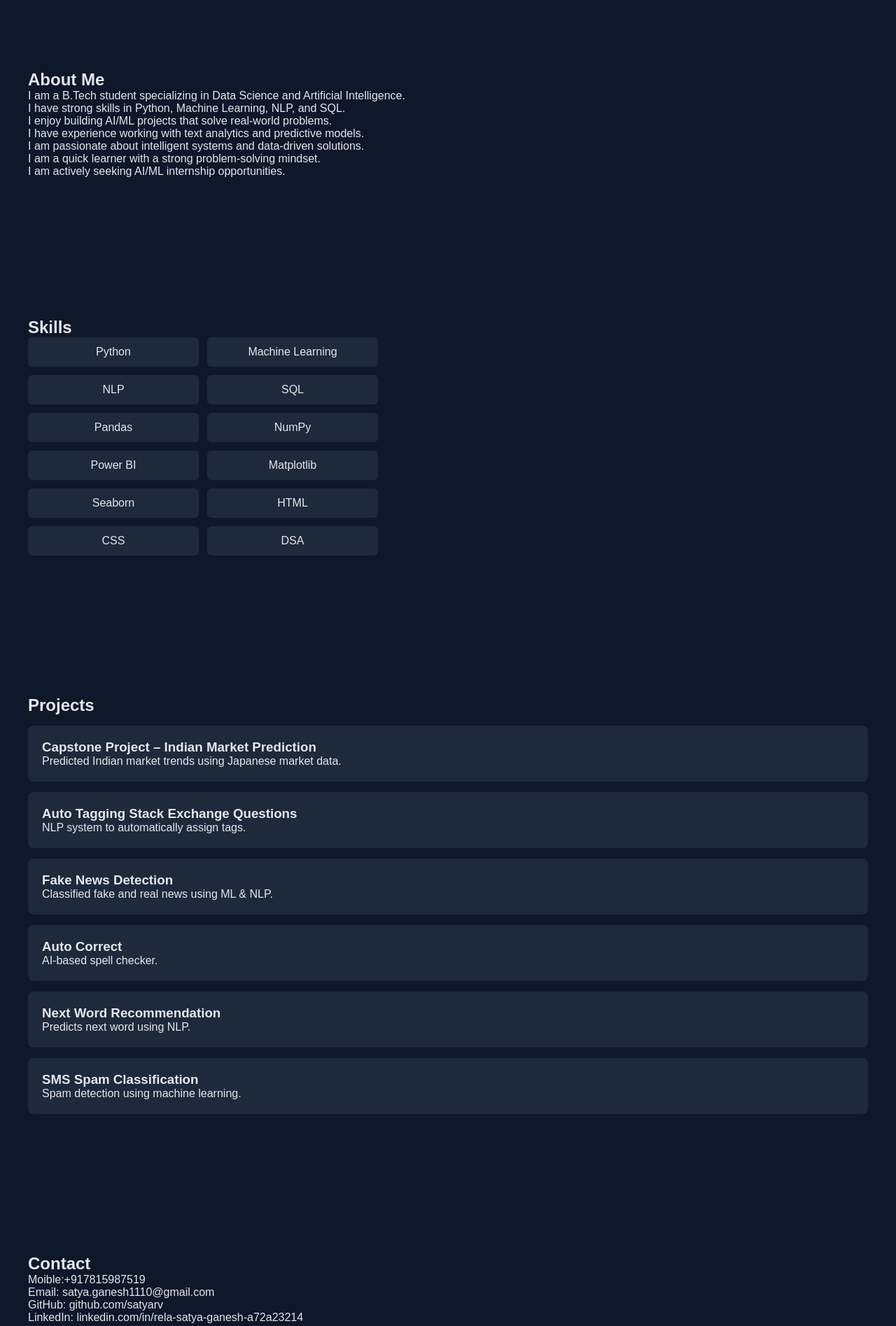
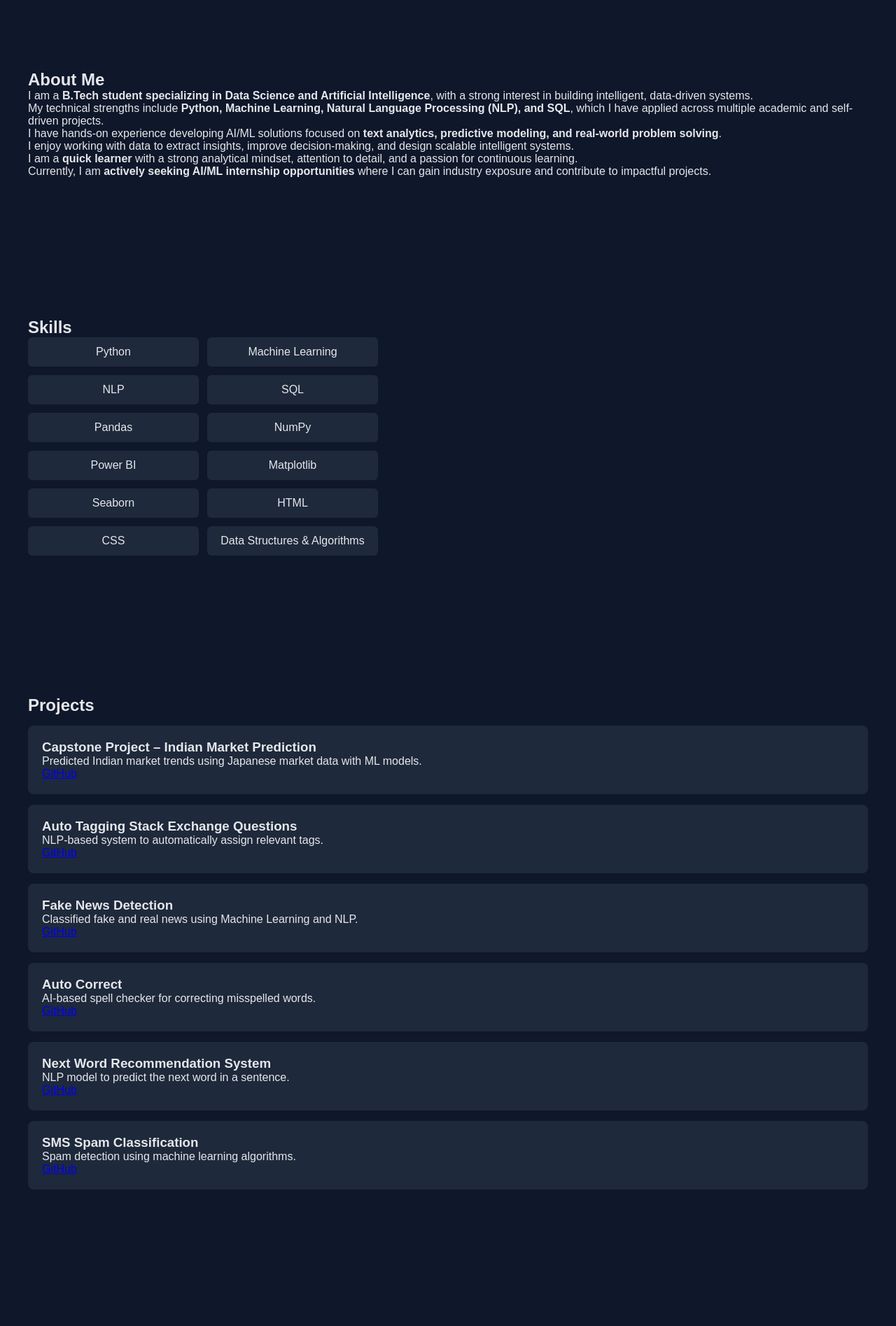
Before and after one commit to satyarv/Portfolio, a plain HTML site: page index.html in a window 1280 px wide. Shown: the part 800-2695 px from the top of the page at 70% size. Drawn offline with Linux system fonts and the light colour scheme.

Commit message:
Update index.html

```diff
--- a/index.html
+++ b/index.html
@@ -2,12 +2,13 @@
 <html lang="en">
 <head>
   <meta charset="UTF-8">
-  <title>R Satya Ganesh | Portfolio</title>
+  <title>R Satya Ganesh | AI/ML Portfolio</title>
   <meta name="viewport" content="width=device-width, initial-scale=1.0">
   <link rel="stylesheet" href="style.css">
 </head>
 <body>
 
+<!-- NAVBAR -->
 <nav>
   <h2 class="logo">Satya</h2>
   <ul>
@@ -20,27 +21,53 @@
 </nav>
 
 <!-- HERO -->
-<section id="home" class="hero reveal">
+<section id="home" class="hero">
   <h1>Hello, I'm <span>R Satya Ganesh</span></h1>
-  <h3 class="typing"></h3>
-  <a href="#projects" class="btn">Explore My Work</a>
+  <h3 id="typing"></h3>
+  <a href="#projects" class="btn">View Projects</a>
 </section>
 
 <!-- ABOUT -->
-<section id="about" class="reveal">
+<section id="about" class="reveal about-section">
   <h2>About Me</h2>
-  <p>I am a B.Tech student specializing in Data Science and Artificial Intelligence.</p>
-  <p>I have strong skills in Python, Machine Learning, NLP, and SQL.</p>
-  <p>I enjoy building AI/ML projects that solve real-world problems.</p>
-  <p>I have experience working with text analytics and predictive models.</p>
-  <p>I am passionate about intelligent systems and data-driven solutions.</p>
-  <p>I am a quick learner with a strong problem-solving mindset.</p>
-  <p>I am actively seeking AI/ML internship opportunities.</p>
+
+  <div class="about-box">
+    <p>
+      I am a <strong>B.Tech student specializing in Data Science and Artificial Intelligence</strong>,
+      with a strong interest in building intelligent, data-driven systems.
+    </p>
+
+    <p>
+      My technical strengths include <strong>Python, Machine Learning, Natural Language Processing (NLP), and SQL</strong>,
+      which I have applied across multiple academic and self-driven projects.
+    </p>
+
+    <p>
+      I have hands-on experience developing AI/ML solutions focused on
+      <strong>text analytics, predictive modeling, and real-world problem solving</strong>.
+    </p>
+
+    <p>
+      I enjoy working with data to extract insights, improve decision-making,
+      and design scalable intelligent systems.
+    </p>
+
+    <p>
+      I am a <strong>quick learner</strong> with a strong analytical mindset,
+      attention to detail, and a passion for continuous learning.
+    </p>
+
+    <p>
+      Currently, I am <strong>actively seeking AI/ML internship opportunities</strong>
+      where I can gain industry exposure and contribute to impactful projects.
+    </p>
+  </div>
 </section>
 
 <!-- SKILLS -->
 <section id="skills" class="reveal">
   <h2>Skills</h2>
+
   <div class="skills-grid">
     <span>Python</span>
     <span>Machine Learning</span>
@@ -53,7 +80,7 @@
     <span>Seaborn</span>
     <span>HTML</span>
     <span>CSS</span>
-    <span>DSA</span>
+    <span>Data Structures & Algorithms</span>
   </div>
 </section>
 
@@ -63,42 +90,47 @@
 
   <div class="project-card">
     <h3>Capstone Project – Indian Market Prediction</h3>
-    <p>Predicted Indian market trends using Japanese market data.</p>
+    <p>Predicted Indian market trends using Japanese market data with ML models.</p>
+    <a href="https://github.com/satyarv/Capstone-Project" target="_blank">GitHub</a>
   </div>
 
   <div class="project-card">
     <h3>Auto Tagging Stack Exchange Questions</h3>
-    <p>NLP system to automatically assign tags.</p>
+    <p>NLP-based system to automatically assign relevant tags.</p>
+    <a href="https://github.com/satyarv/Auto-Tagging-StackExchange" target="_blank">GitHub</a>
   </div>
 
   <div class="project-card">
     <h3>Fake News Detection</h3>
-    <p>Classified fake and real news using ML & NLP.</p>
+    <p>Classified fake and real news using Machine Learning and NLP.</p>
+    <a href="https://github.com/satyarv/Fake-News-Detection" target="_blank">GitHub</a>
   </div>
 
   <div class="project-card">
     <h3>Auto Correct</h3>
-    <p>AI-based spell checker.</p>
+    <p>AI-based spell checker for correcting misspelled words.</p>
+    <a href="https://github.com/satyarv/Auto-Correct" target="_blank">GitHub</a>
   </div>
 
   <div class="project-card">
-    <h3>Next Word Recommendation</h3>
-    <p>Predicts next word using NLP.</p>
+    <h3>Next Word Recommendation System</h3>
+    <p>NLP model to predict the next word in a sentence.</p>
+    <a href="https://github.com/satyarv/Next-Word-Recommender" target="_blank">GitHub</a>
   </div>
 
   <div class="project-card">
     <h3>SMS Spam Classification</h3>
-    <p>Spam detection using machine learning.</p>
+    <p>Spam detection using machine learning algorithms.</p>
+    <a href="https://github.com/satyarv/SMS-Spam-Classifier" target="_blank">GitHub</a>
   </div>
 </section>
 
 <!-- CONTACT -->
 <section id="contact" class="reveal">
   <h2>Contact</h2>
-  <p>Moible:+917815987519</p>
-  <p>Email: satya.ganesh1110@gmail.com</p>
-  <p>GitHub: github.com/satyarv</p>
-  <p>LinkedIn: linkedin.com/in/rela-satya-ganesh-a72a23214</p>
+  <p>📧 satya.ganesh1110@gmail.com</p>
+  <p>💻 github.com/satyarv</p>
+  <p>🔗 linkedin.com/in/rela-satya-ganesh-a72a23214</p>
 </section>
 
 <footer>
```
